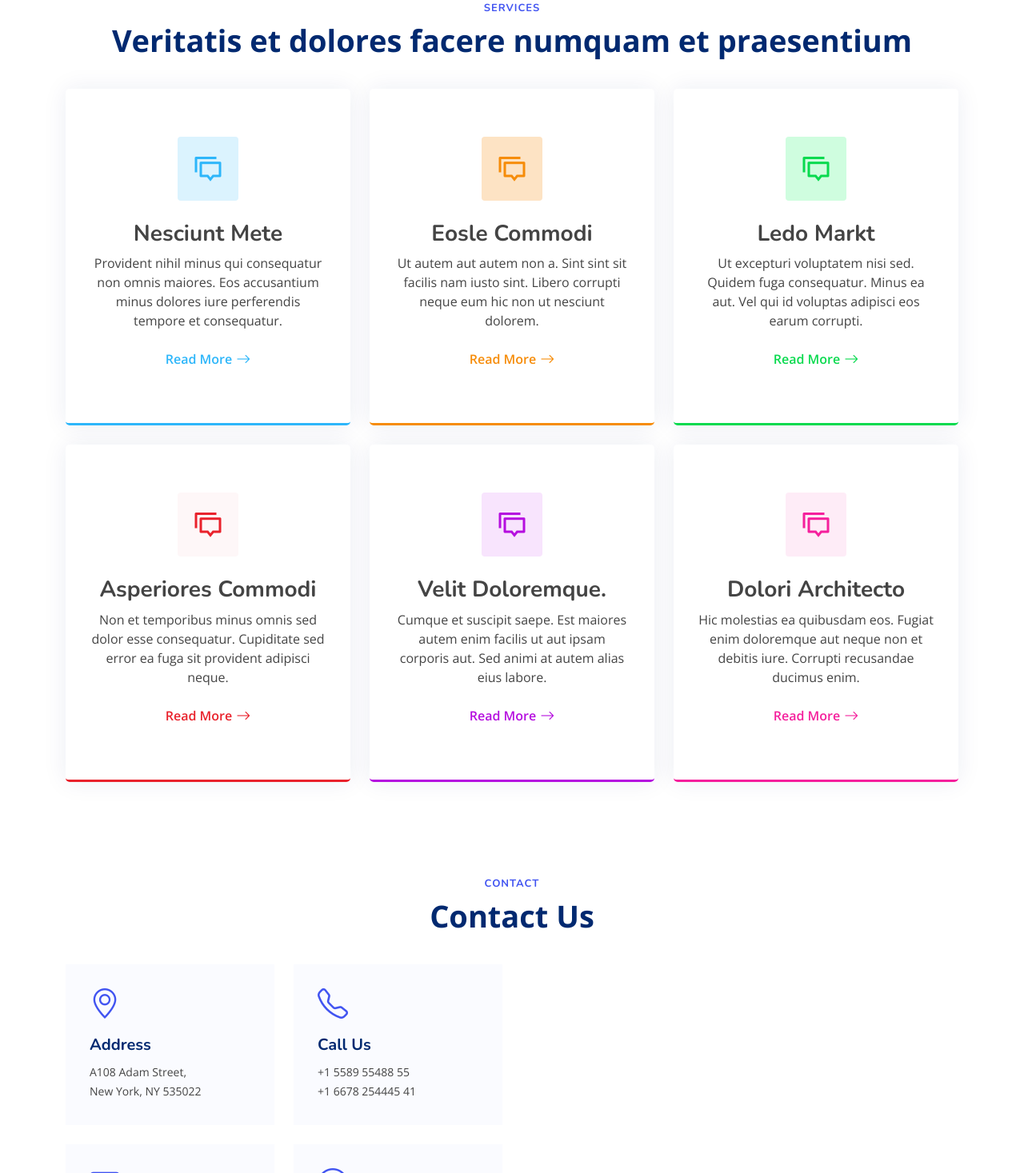
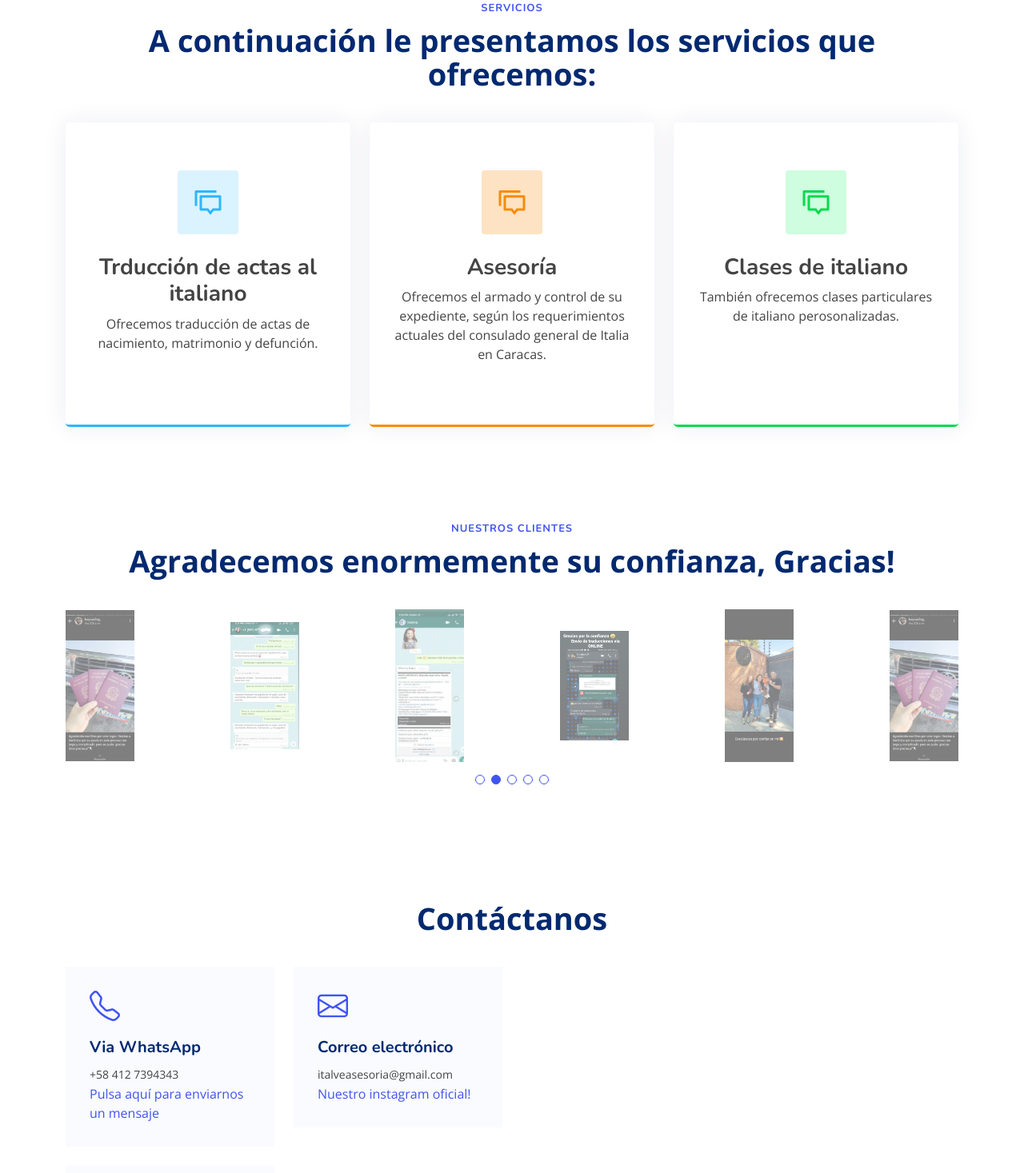
Before and after one commit to italveasesoria/italveasesoria.github.io, a plain HTML site: page index.html in a window 1280 px wide. Shown: the part 1333-2800 px from the top of the page at 80% size. Drawn offline with nearby package versions, Linux system fonts and the light colour scheme.

Commit message:
last changes

```diff
--- a/index.html
+++ b/index.html
@@ -10,7 +10,7 @@
 
     <!-- Favicons -->
     <link href="assets/img/italve/italve1.ico" rel="icon" />
-    <link href="assets/img/apple-touch-icon.png" rel="apple-touch-icon" />
+    <link href="assets/img/italve/italve1.ico" rel="apple-touch-icon" />
 
     <!-- Google Fonts -->
     <link
@@ -58,7 +58,7 @@
               <a class="nav-link scrollto" href="#about">Acerca de nosotros</a>
             </li>
             <li><a class="nav-link scrollto" href="#services">Servicios</a></li>
-
+            <li><a class="nav-link scrollto" href="#clients">Clientes</a></li>
             <li>
               <a class="nav-link scrollto" href="#contact">Contáctanos</a>
             </li>
@@ -97,7 +97,7 @@
             data-aos="zoom-out"
             data-aos-delay="200"
           >
-            <img src="assets/img/italve/italve1.png" class="img-fluid" alt="" />
+            <img src="assets/img/italve/italve5.png" class="img-fluid" alt="" />
           </div>
         </div>
       </div>
@@ -115,7 +115,7 @@
               data-aos-delay="200"
             >
               <div class="content">
-                <h3>Quienes somos ?</h3>
+                <h3>¿Quienes somos?</h3>
                 <h2>
                   Somos un grupo de personas honestas y trabajadoras que
                   queremos ayudarte a cumplir tu sueño de ser italiano.
@@ -453,8 +453,8 @@
       <section id="services" class="services">
         <div class="container" data-aos="fade-up">
           <header class="section-header">
-            <h2>Services</h2>
-            <p>Veritatis et dolores facere numquam et praesentium</p>
+            <h2>Servicios</h2>
+            <p>A continuación le presentamos los servicios que ofrecemos:</p>
           </header>
 
           <div class="row gy-4">
@@ -465,15 +465,11 @@
             >
               <div class="service-box blue">
                 <i class="ri-discuss-line icon"></i>
-                <h3>Nesciunt Mete</h3>
+                <h3>Trducción de actas al italiano</h3>
                 <p>
-                  Provident nihil minus qui consequatur non omnis maiores. Eos
-                  accusantium minus dolores iure perferendis tempore et
-                  consequatur.
+                  Ofrecemos traducción de actas de nacimiento, matrimonio y
+                  defunción.
                 </p>
-                <a href="#" class="read-more"
-                  ><span>Read More</span> <i class="bi bi-arrow-right"></i
-                ></a>
               </div>
             </div>
 
@@ -484,14 +480,12 @@
             >
               <div class="service-box orange">
                 <i class="ri-discuss-line icon"></i>
-                <h3>Eosle Commodi</h3>
+                <h3>Asesoría</h3>
                 <p>
-                  Ut autem aut autem non a. Sint sint sit facilis nam iusto
-                  sint. Libero corrupti neque eum hic non ut nesciunt dolorem.
+                  Ofrecemos el armado y control de su expediente, según los
+                  requerimientos actuales del consulado general de Italia en
+                  Caracas.
                 </p>
-                <a href="#" class="read-more"
-                  ><span>Read More</span> <i class="bi bi-arrow-right"></i
-                ></a>
               </div>
             </div>
 
@@ -502,18 +496,15 @@
             >
               <div class="service-box green">
                 <i class="ri-discuss-line icon"></i>
-                <h3>Ledo Markt</h3>
+                <h3>Clases de italiano</h3>
                 <p>
-                  Ut excepturi voluptatem nisi sed. Quidem fuga consequatur.
-                  Minus ea aut. Vel qui id voluptas adipisci eos earum corrupti.
+                  También ofrecemos clases particulares de italiano
+                  perosonalizadas.
                 </p>
-                <a href="#" class="read-more"
-                  ><span>Read More</span> <i class="bi bi-arrow-right"></i
-                ></a>
               </div>
             </div>
 
-            <div
+            <!-- <div
               class="col-lg-4 col-md-6"
               data-aos="fade-up"
               data-aos-delay="500"
@@ -565,7 +556,7 @@
                   ><span>Read More</span> <i class="bi bi-arrow-right"></i
                 ></a>
               </div>
-            </div>
+            </div> -->
           </div>
         </div>
       </section>
@@ -1117,32 +1108,55 @@
       <!-- End Team Section -->
 
       <!-- ======= Clients Section ======= -->
-      <!-- <section id="clients" class="clients">
-
+      <section id="clients" class="clients">
         <div class="container" data-aos="fade-up">
-
           <header class="section-header">
-          <h2>Our Clients</h2>
-          <p>Temporibus omnis officia</p>
+            <h2>Nuestros Clientes</h2>
+            <p>Agradecemos enormemente su confianza, Gracias!</p>
           </header>
 
           <div class="clients-slider swiper">
             <div class="swiper-wrapper align-items-center">
-            <div class="swiper-slide"><img src="assets/img/clients/client-1.png" class="img-fluid" alt=""></div>
-            <div class="swiper-slide"><img src="assets/img/clients/client-2.png" class="img-fluid" alt=""></div>
-            <div class="swiper-slide"><img src="assets/img/clients/client-3.png" class="img-fluid" alt=""></div>
-            <div class="swiper-slide"><img src="assets/img/clients/client-4.png" class="img-fluid" alt=""></div>
-            <div class="swiper-slide"><img src="assets/img/clients/client-5.png" class="img-fluid" alt=""></div>
-            <div class="swiper-slide"><img src="assets/img/clients/client-6.png" class="img-fluid" alt=""></div>
-            <div class="swiper-slide"><img src="assets/img/clients/client-7.png" class="img-fluid" alt=""></div>
-            <div class="swiper-slide"><img src="assets/img/clients/client-8.png" class="img-fluid" alt=""></div>
+              <div class="swiper-slide">
+                <img
+                  src="assets/img/italve/clientes/cliente1.jpeg"
+                  class="img-fluid"
+                  alt=""
+                />
+              </div>
+              <div class="swiper-slide">
+                <img
+                  src="assets/img/italve/clientes/cliente2.jpeg"
+                  class="img-fluid"
+                  alt=""
+                />
+              </div>
+              <div class="swiper-slide">
+                <img
+                  src="assets/img/italve/clientes/cliente3.jpeg"
+                  class="img-fluid"
+                  alt=""
+                />
+              </div>
+              <div class="swiper-slide">
+                <img
+                  src="assets/img/italve/clientes/cliente4.jpeg"
+                  class="img-fluid"
+                  alt=""
+                />
+              </div>
+              <div class="swiper-slide">
+                <img
+                  src="assets/img/italve/clientes/cliente5.jpeg"
+                  class="img-fluid"
+                  alt=""
+                />
+              </div>
             </div>
             <div class="swiper-pagination"></div>
           </div>
         </div>
-
-    </section> -->
-      <!-- End Clients Section -->
+      </section>
 
       <!-- ======= Recent Blog Posts Section ======= -->
       <!-- <section id="recent-blog-posts" class="recent-blog-posts">
@@ -1194,39 +1208,42 @@
       <section id="contact" class="contact">
         <div class="container" data-aos="fade-up">
           <header class="section-header">
-            <h2>Contact</h2>
-            <p>Contact Us</p>
+            <p>Contáctanos</p>
           </header>
 
           <div class="row gy-4">
             <div class="col-lg-6">
               <div class="row gy-4">
-                <div class="col-md-6">
+                <!-- <div class="col-md-6">
                   <div class="info-box">
                     <i class="bi bi-geo-alt"></i>
                     <h3>Address</h3>
                     <p>A108 Adam Street,<br />New York, NY 535022</p>
                   </div>
-                </div>
+                </div> -->
                 <div class="col-md-6">
                   <div class="info-box">
                     <i class="bi bi-telephone"></i>
-                    <h3>Call Us</h3>
-                    <p>+1 5589 55488 55<br />+1 6678 254445 41</p>
+                    <h3>Via WhatsApp</h3>
+                    <p>+58 412 7394343</p>
+                    <a href="https://wa.link/k5s3br"
+                      >Pulsa aquí para enviarnos un mensaje</a
+                    >
                   </div>
                 </div>
                 <div class="col-md-6">
                   <div class="info-box">
                     <i class="bi bi-envelope"></i>
-                    <h3>Email Us</h3>
-                    <p>info@example.com<br />contact@example.com</p>
+                    <h3>Correo electrónico</h3>
+                    <p>italveasesoria@gmail.com</p>
+                    <a href="https://www.instagram.com/italveasesoria/">Nuestro instagram oficial!</a>
                   </div>
                 </div>
                 <div class="col-md-6">
                   <div class="info-box">
                     <i class="bi bi-clock"></i>
-                    <h3>Open Hours</h3>
-                    <p>Monday - Friday<br />9:00AM - 05:00PM</p>
+                    <h3>Horario de Atención</h3>
+                    <p>Lunes - Viernes<br />7:00AM - 8:00PM</p>
                   </div>
                 </div>
               </div>
@@ -1240,25 +1257,18 @@
 
     <!-- ======= Footer ======= -->
     <footer id="footer" class="footer">
-
-
       <div class="footer-top">
         <div class="container">
           <div class="row gy-4">
             <div class="col-lg-5 col-md-12 footer-info">
-
               <p>
-                Cras fermentum odio eu feugiat lide par naso tierra. Justo eget
-                nada terra videa magna derita valies darta donna mare fermentum
-                iaculis eu non diam phasellus.
+                Gracias por confiar en nosotros! no dude en compartir toda la
+                información de contacto.
               </p>
               <div class="social-links mt-3">
-                <a href="#" class="twitter"><i class="bi bi-twitter"></i></a>
-                <a href="#" class="facebook"><i class="bi bi-facebook"></i></a>
-                <a href="#" class="instagram"
+                <a href="https://www.instagram.com/italveasesoria/" class="instagram"
                   ><i class="bi bi-instagram"></i
                 ></a>
-                <a href="#" class="linkedin"><i class="bi bi-linkedin"></i></a>
               </div>
             </div>
             <div
@@ -1266,11 +1276,10 @@
             >
               <h4>Contact Us</h4>
               <p>
-                A108 Adam Street <br />
-                New York, NY 535022<br />
-                United States <br /><br />
-                <strong>Phone:</strong> +1 5589 55488 55<br />
-                <strong>Email:</strong> info@example.com<br />
+                Nos encontramos en: <br />
+                Genova, Italia<br />
+                <strong>Telefono:</strong> +58 412 7394343<br />
+                <strong>Correo electrónico:</strong>italveasesoria@gmail.com<br />
               </p>
             </div>
           </div>
@@ -1279,16 +1288,8 @@
 
       <div class="container">
         <div class="copyright">
-          &copy; Copyright <strong><span>FlexStart</span></strong
+          &copy; Copyright <strong><span>Ajjauregui-ItalveAsesoria</span></strong
           >. All Rights Reserved
-        </div>
-        <div class="credits">
-          <!-- All the links in the footer should remain intact. -->
-          <!-- You can delete the links only if you purchased the pro version. -->
-          <!-- Licensing information: https://bootstrapmade.com/license/ -->
-          <!-- Purchase the pro version with working PHP/AJAX contact form: https://bootstrapmade.com/flexstart-bootstrap-startup-template/ -->
-          Designed by <a href="https://bootstrapmade.com/">BootstrapMade</a>
-        </div>
         </div>
     </footer>
     <!-- End Footer -->
```
Also changed, not shown: assets/img/italve/clientes/cliente1.jpeg (added), assets/img/italve/clientes/cliente2.jpeg (added), assets/img/italve/clientes/cliente3.jpeg (added), assets/img/italve/clientes/cliente4.jpeg (added), assets/img/italve/clientes/cliente5.jpeg (added). Lines whose indentation alone changed are shown as unchanged.
